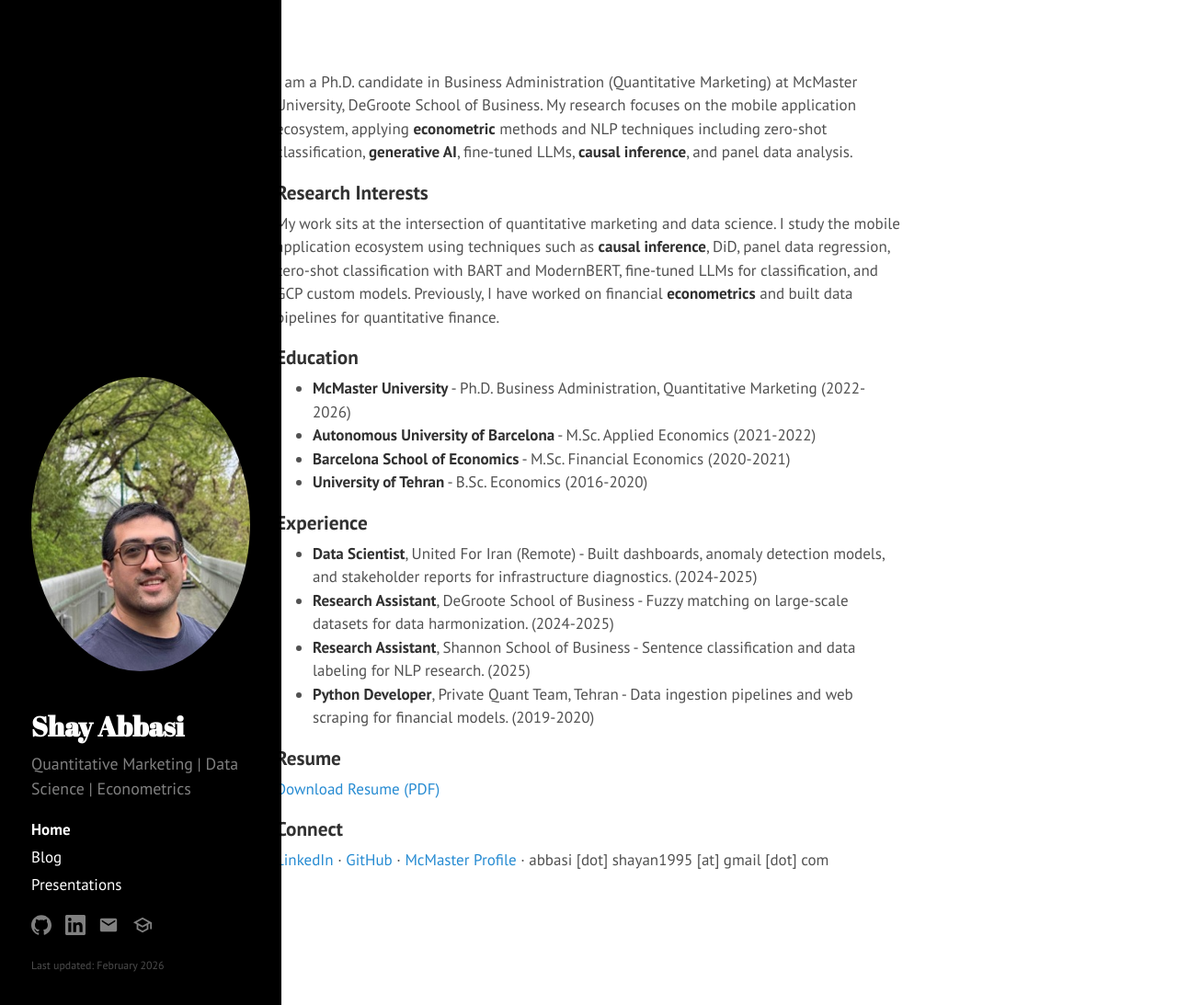
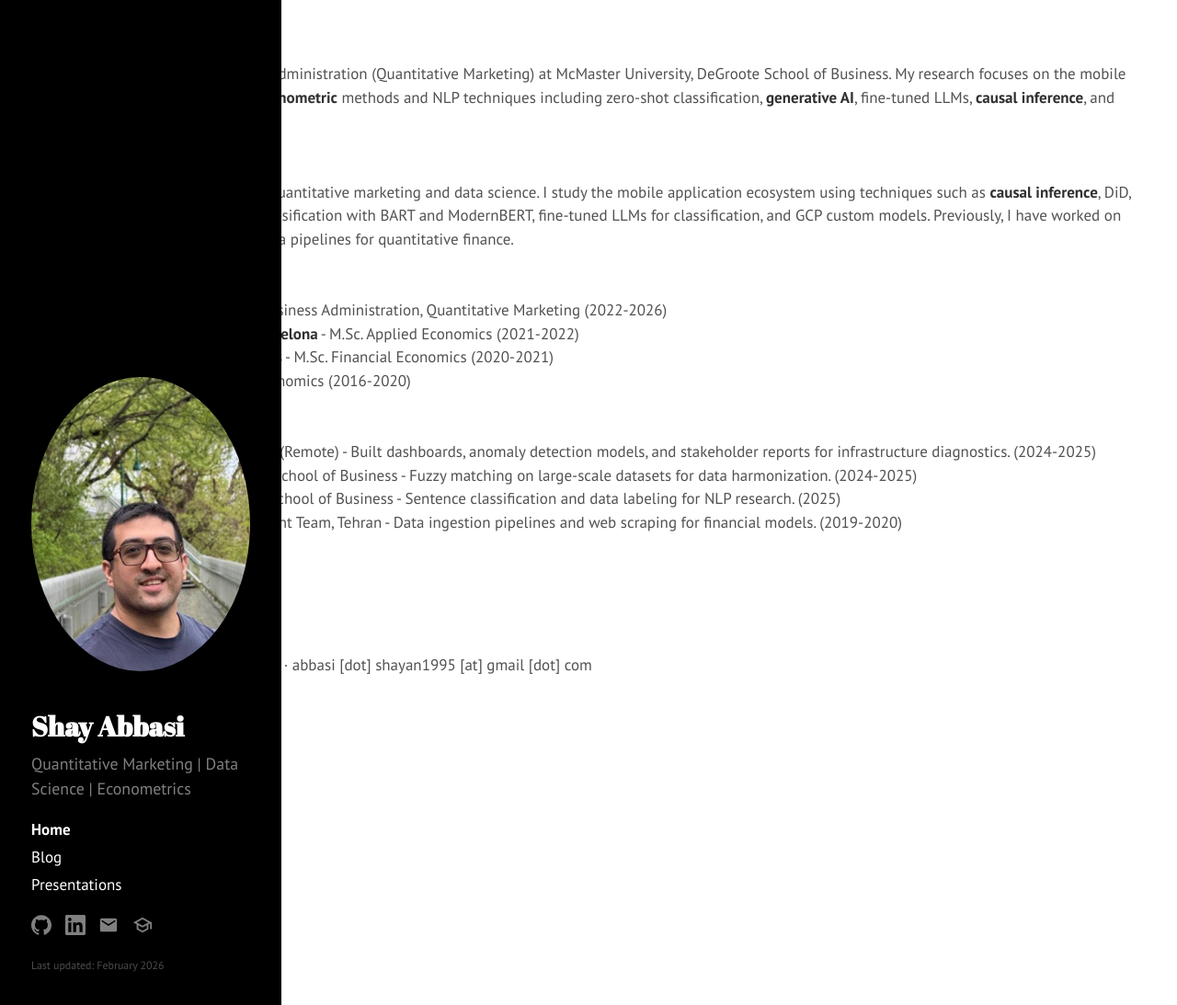
Before and after one commit to shayanAbbasi1995/shayanabbasi1995.github.io, a Jekyll site: the page built from index.html, in a window 1280 px wide and 1093 px high. Shown: the whole window at 92% size. Built offline with Jekyll 4.4.1, drawn with Linux system fonts in a browser that asks for light colours; the list of posts is cut into pages by our own code.

Commit message:
Fix layout: content uses full width, remove narrow column
Co-authored-by: Cursor <cursoragent@cursor.com>

```diff
--- a/public/css/custom.css
+++ b/public/css/custom.css
@@ -50,46 +50,41 @@
 }
 
 /*
- * Main content: centered block, responsive margins, screen-size aware layout.
+ * Main content: use available width with comfortable padding, responsive to screen size.
+ * No narrow column - content fills the area to the right of the sidebar.
  */
 .content.container {
-  max-width: 42rem;
-  padding-left: 1.5rem;
-  padding-right: 1.5rem;
-  margin-left: auto;
-  margin-right: auto;
-}
-
-.content.container .page,
-.content.container .post {
-  margin-left: auto;
-  margin-right: auto;
+  max-width: none;
+  width: 100%;
+  padding-left: 1.25rem;
+  padding-right: 1.25rem;
+  margin-left: 0;
+  margin-right: 0;
+  box-sizing: border-box;
 }
 
 @media (min-width: 30em) {
+  .content.container {
+    padding-left: 1.5rem;
+    padding-right: 1.5rem;
+  }
+}
+
+@media (min-width: 48em) {
   .content.container {
     padding-left: 2rem;
     padding-right: 2rem;
   }
 }
 
-@media (min-width: 48em) {
+@media (min-width: 64em) {
   .content.container {
     padding-left: 2.5rem;
     padding-right: 2.5rem;
-    max-width: 44rem;
   }
 }
 
-@media (min-width: 64em) {
-  .content.container {
-    padding-left: 3rem;
-    padding-right: 3rem;
-    max-width: 46rem;
-  }
-}
-
-/* Responsive vertical padding on main content area */
+/* Comfortable vertical padding, responsive */
 .content {
   padding-top: 2rem;
   padding-bottom: 2rem;
@@ -111,15 +106,7 @@
 
 @media (min-width: 64em) {
   .content {
-    padding-top: 4.5rem;
-    padding-bottom: 4.5rem;
-    margin-right: 4rem;
+    padding-top: 4rem;
+    padding-bottom: 4rem;
   }
 }
-
-/* Extra right margin on very large screens for better balance */
-@media (min-width: 80em) {
-  .content {
-    margin-right: 5rem;
-  }
-}
```
